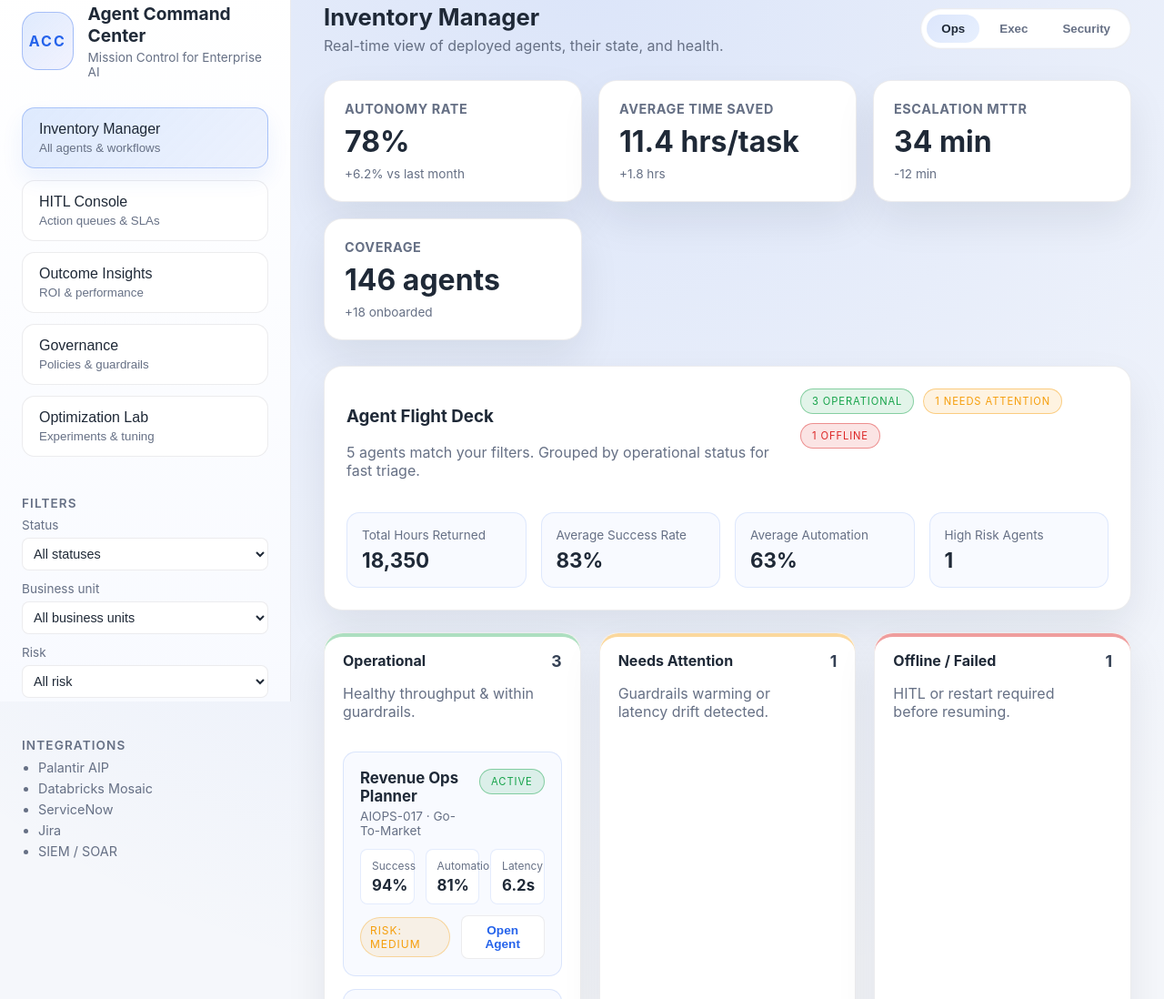
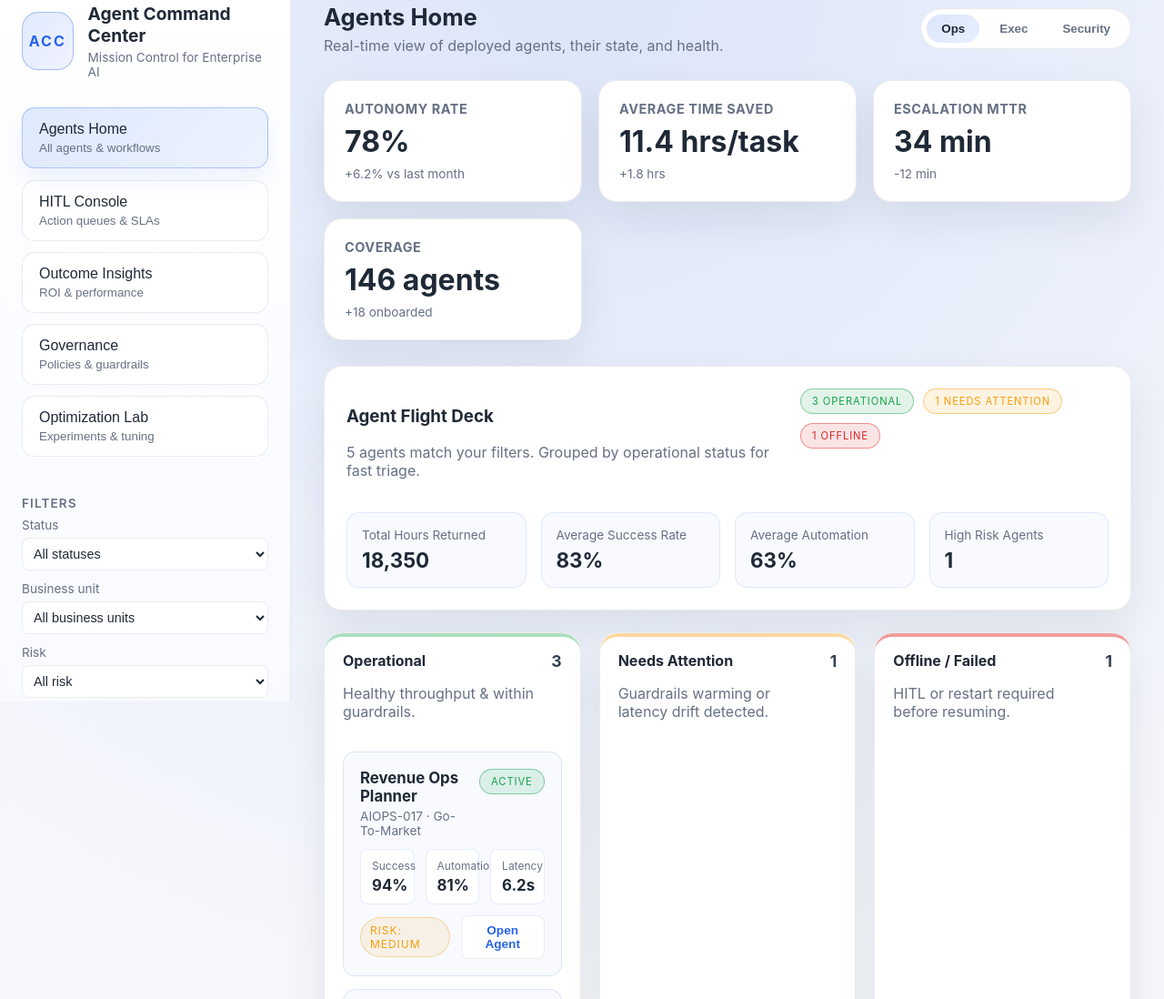
Before and after one commit to nirnir/GAIACC, a plain HTML site: page index.html in a window 1280 px wide. Shown: the part 29-1127 px from the top of the page at 91% size. Drawn offline with Linux system fonts and the light colour scheme.

Commit message:
Rename inventory module to Agents Home

```diff
--- a/app.js
+++ b/app.js
@@ -13,7 +13,7 @@ const state = {
 
 const copy = {
   inventory: {
-    title: "Inventory Manager",
+    title: "Agents Home",
     subtitle: "Real-time view of deployed agents, their state, and health.",
   },
   hitl: {
--- a/index.html
+++ b/index.html
@@ -18,7 +18,7 @@
       </div>
       <nav class="primary-nav" aria-label="Primary">
         <button class="nav-item active" data-module="inventory">
-          <span>Inventory Manager</span>
+          <span>Agents Home</span>
           <small>All agents &amp; workflows</small>
         </button>
         <button class="nav-item" data-module="hitl">
@@ -42,21 +42,11 @@
         <h2>Filters</h2>
         <div id="filter-panel"></div>
       </section>
-      <section class="sidebar-section">
-        <h2>Integrations</h2>
-        <ul class="integration-list">
-          <li>Palantir AIP</li>
-          <li>Databricks Mosaic</li>
-          <li>ServiceNow</li>
-          <li>Jira</li>
-          <li>SIEM / SOAR</li>
-        </ul>
-      </section>
     </aside>
     <main class="main-content">
       <header class="topline" aria-live="polite">
         <div class="topline-info">
-          <h2 id="module-title">Inventory Manager</h2>
+          <h2 id="module-title">Agents Home</h2>
           <p id="module-subtitle">Real-time view of deployed agents, their state, and health.</p>
         </div>
         <div class="view-toggle" role="group" aria-label="Perspective">
--- a/styles.css
+++ b/styles.css
@@ -125,15 +125,6 @@ body {
   color: var(--text-muted);
   margin-bottom: 8px;
   text-transform: uppercase;
-}
-
-.integration-list {
-  margin: 0;
-  padding-left: 18px;
-  display: grid;
-  gap: 6px;
-  color: var(--text-muted);
-  font-size: 0.9rem;
 }
 
 .main-content {
```
Also changed, not shown: 1 other file.
